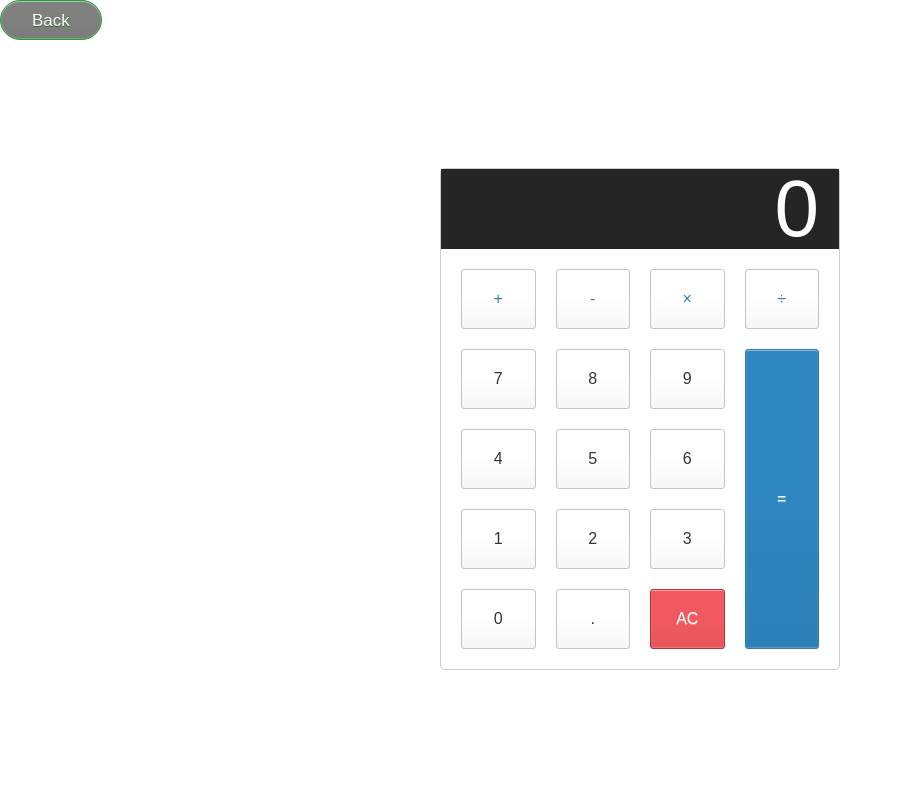
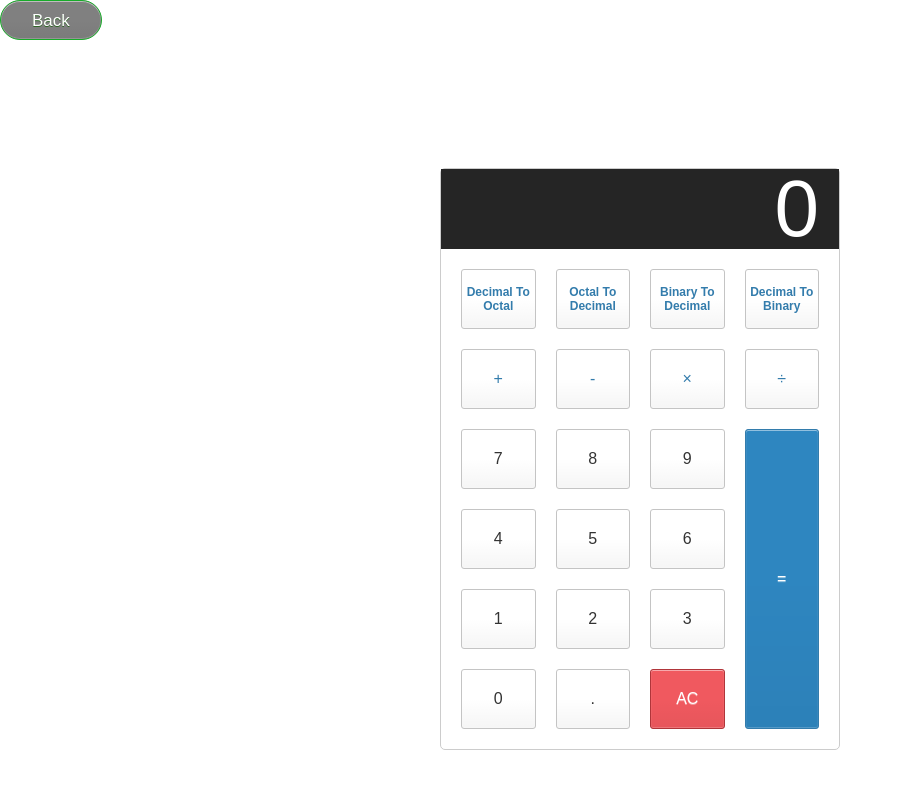
Before and after one commit to naveedaheer/calculator-with-spoken-digits, an Angular app: page / in a window 1280 px wide. Both pictures are taken after typing "Sample" into the empty fields and a click on the button "Submit". Shown: the top 788 px of the page, without its empty margins (0-903 px from the left). Built offline with nearby package versions, Linux system fonts and the light colour scheme.

Commit message:
In Progress

```diff
--- a/src/app/calculator/calculator.component.css
+++ b/src/app/calculator/calculator.component.css
@@ -92,7 +92,7 @@
     border-color: #337cac;
     color: #fff;
     height: 100%;
-    grid-area: 2 / 4 / 6 / 5;
+    grid-area: 3 / 4 / 7 / 5;
   }
 
  .equal-sign:hover {
--- a/src/app/calculator/calculator.component.html
+++ b/src/app/calculator/calculator.component.html
@@ -16,6 +16,10 @@
   <input type="text" class="calculator-screen" [value]="currentNumber" disabled />
 
   <div class="calculator-keys">
+    <button type="button" (click) = "DecimalToOctal()" class="operator"  style="    font-weight: bold;    font-size: 12px;" [ngStyle]="{'background-color':age<16 ? 'gold' : ''}">Decimal To Octal</button>
+    <button type="button" (click) = "getOperation('+')" class="operator"  style="    font-weight: bold;    font-size: 12px;" [ngStyle]="{'background-color':age<16 ? 'gold' : ''}">Octal To Decimal</button>
+    <button type="button" (click) = "getOperation('+')" class="operator"  style="    font-weight: bold;    font-size: 12px;" [ngStyle]="{'background-color':age<16 ? 'gold' : ''}">Binary To Decimal</button>
+    <button type="button" (click) = "getOperation('+')" class="operator"  style="    font-weight: bold;    font-size: 12px;" [ngStyle]="{'background-color':age<16 ? 'gold' : ''}">Decimal To Binary</button>
 
     <button type="button" (click) = "getOperation('+')" class="operator" value="+" [ngStyle]="{'background-color':age<16 ? 'gold' : ''}">+</button>
     <button type="button" (click) = "getOperation('-')" class="operator" value="-" [ngStyle]="{'background-color':age<16 ? 'gold' : ''}">-</button>
```
